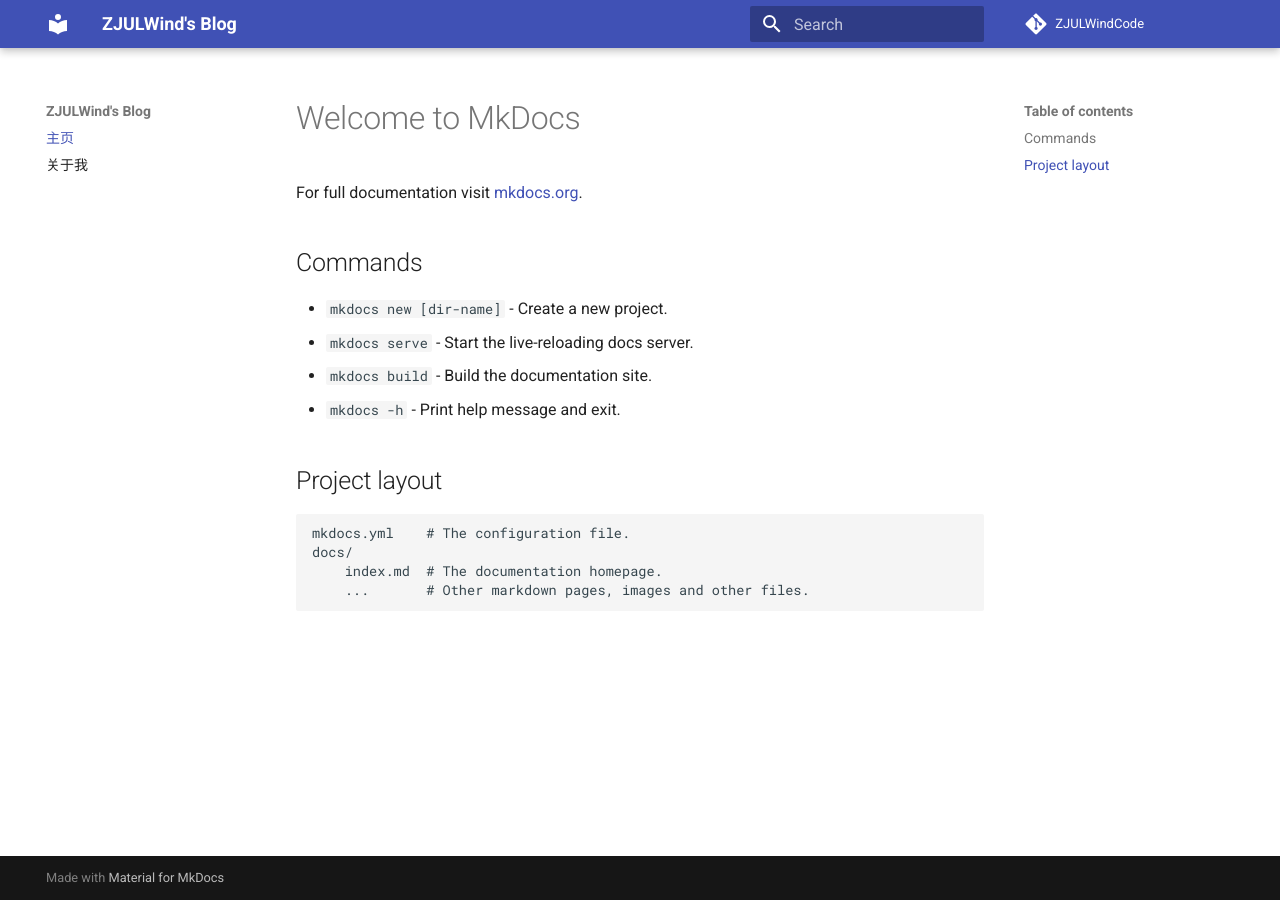
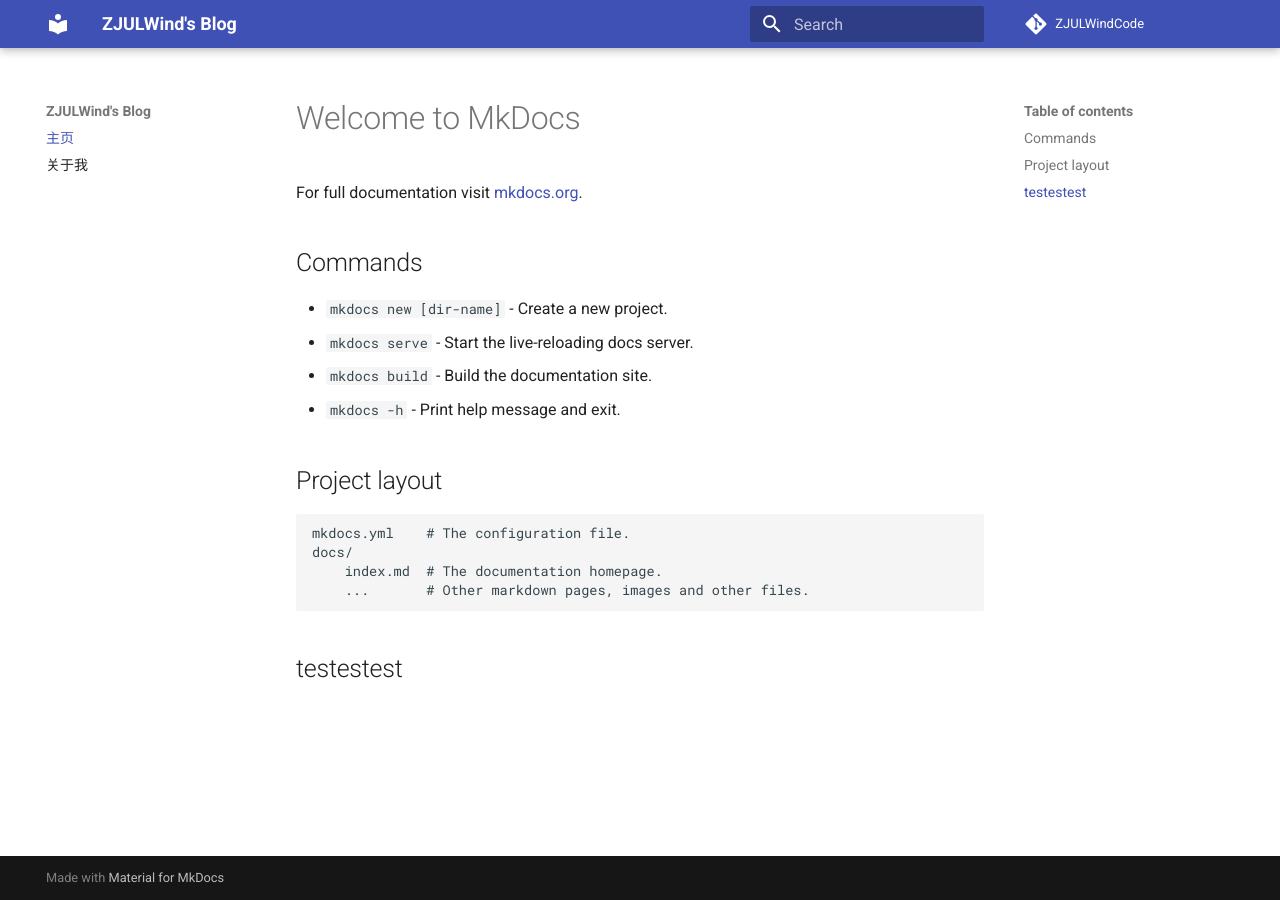
Before and after one commit to ZJULWind/ZJULWind.github.io, an MkDocs documentation site: the page built from docs/index.md, in a window 1280 px wide. Built offline with MkDocs 1.6.1 and Material for MkDocs 9.7.7, drawn with Linux system fonts in a browser that asks for light colours; comment, search, counter and statistics services are not loaded.

Commit message:
Update index.md

```diff
--- a/docs/index.md
+++ b/docs/index.md
@@ -15,3 +15,4 @@
     docs/
         index.md  # The documentation homepage.
         ...       # Other markdown pages, images and other files.
+## testestest
```
